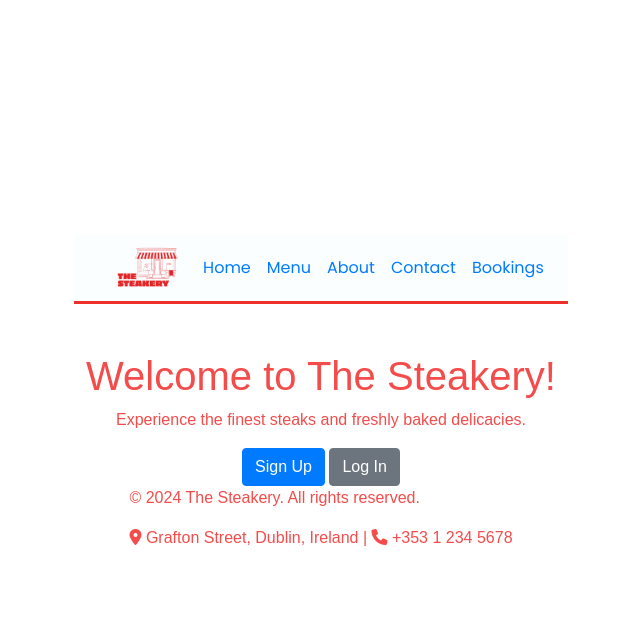
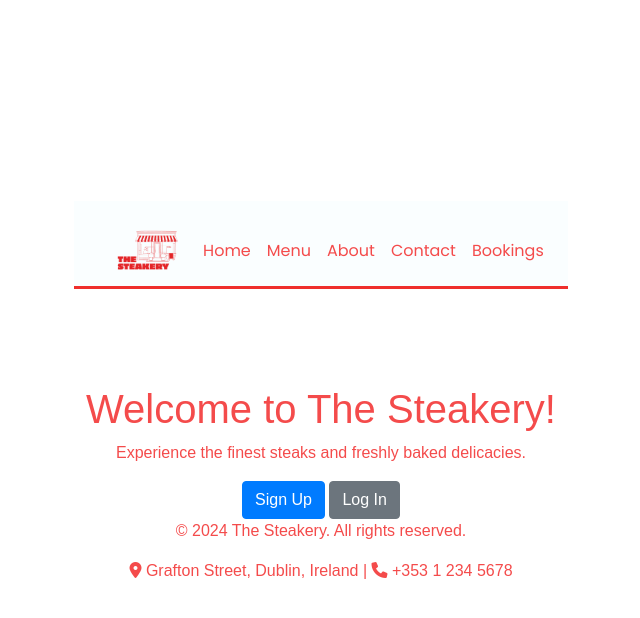
Before and after one commit to micdr93/TheSteakeryPP4, a Django app: page / in a window 1280 px wide. Shown: the top 618 px of the page, without its empty margins (319-959 px from the left). Run offline with Django 4.2, Linux system fonts and the light colour scheme; some libraries are stand-ins or nearby versions.

Commit message:
updated css and templates to add a line break

```diff
--- a/static/css/style.css
+++ b/static/css/style.css
@@ -12,7 +12,9 @@
     flex-direction: column;
     height: 100vh;
 }
-
+a {
+    color: #f44b4b;
+}
 header {
     align-items: center;
     display: flex;
@@ -20,7 +22,14 @@
     align-items: center;
     flex-direction: column;
 }
+footer {
+    align-items: center;
+    display: flex;
+    justify-content: center;
+    align-items: center;
+    flex-direction: column;
 
+}
 h1 {
     align-items: center;
 }
@@ -33,6 +42,9 @@
     border-width: 3px;
     border-bottom: 3px solid #ef2f2c;
     color: #ef2f2c;
+    padding-bottom: 10px;
+    padding-top: 25px;
+    border-spacing: 10px;
 }
 
 .menu-sections {
--- a/templates/about.html
+++ b/templates/about.html
@@ -12,6 +12,8 @@
 </head>
 
 <body>
+
+    <br> </br>
     <header>
         <h1>About The Steakery</h1>
     </header>
--- a/templates/contact.html
+++ b/templates/contact.html
@@ -3,6 +3,8 @@
 {% block title %}The Steakery | Contact Us{% endblock %}
 
 {% block content %}
+
+<br> </br>
     <header>
         <h1>Contact The Steakery</h1>
     </header>
--- a/templates/home.html
+++ b/templates/home.html
@@ -1,6 +1,7 @@
 {% extends 'base.html' %}
 
 {% block content %}
+<br> </br>
 <div class="container text-center mt-5">
     <h1>Welcome to The Steakery!</h1>
     <p>Experience the finest steaks and freshly baked delicacies.</p>
```
